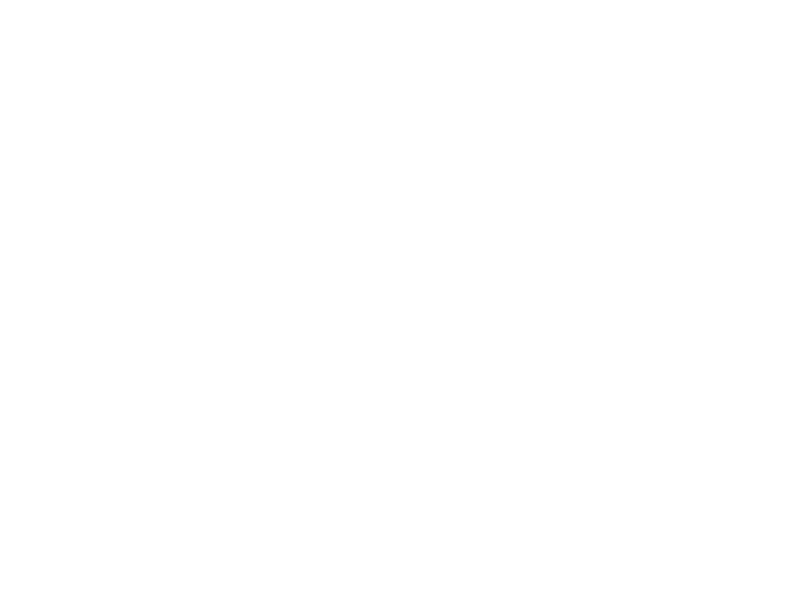
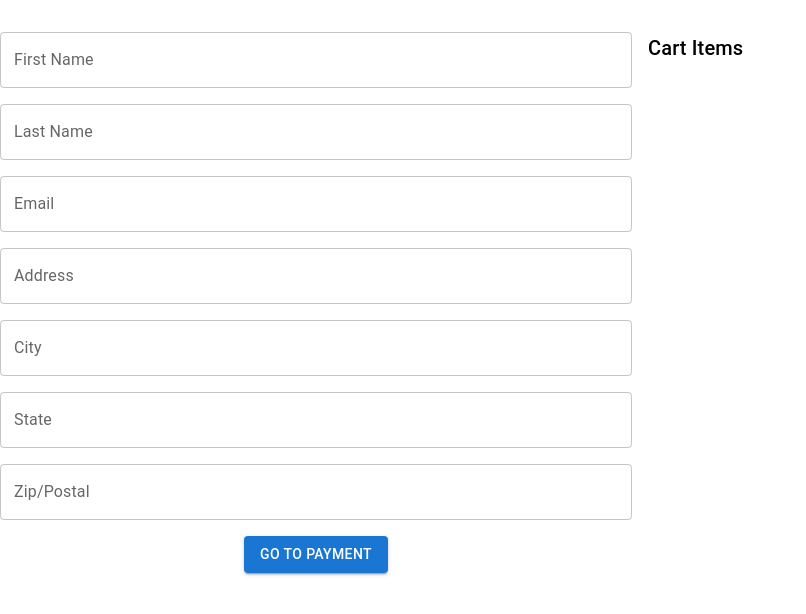
Before and after one commit to priyansh0202-coder/bookStore-frontend, a React (Create React App) app: page /checkout in a window 1280 px wide. Before the commit this address had no page. Shown: the top 614 px of the page, without its empty margins (0-806 px from the left). Built offline with nearby package versions, Linux system fonts and the light colour scheme.

Commit message:
Completed

```diff
--- a/package.json
+++ b/package.json
@@ -5,6 +5,7 @@
   "dependencies": {
     "@emotion/react": "^11.11.4",
     "@emotion/styled": "^11.11.5",
+    "@mui/icons-material": "^5.15.18",
     "@mui/material": "^5.15.15",
     "@reduxjs/toolkit": "^2.2.3",
     "@testing-library/jest-dom": "^5.17.0",
--- a/src/App.js
+++ b/src/App.js
@@ -4,6 +4,7 @@
 import { Provider } from "react-redux"
 import store from "./redux/store";
 import Cart from "./pages/Cart";
+import CheckOut from "./pages/CheckOut";
 
 function App() {
   return (
@@ -14,6 +15,7 @@
             <Route path="/" element={<Books />} />
             <Route path="/add" element={<Add />} />
             <Route path="/cart" element={<Cart />} />
+            <Route path="/checkout" element={<CheckOut />} />
           </Routes>
         </BrowserRouter>
       </Provider>
--- a/src/pages/Books.jsx
+++ b/src/pages/Books.jsx
@@ -1,12 +1,15 @@
 import React, { useEffect, useState } from 'react';
 import axios from 'axios';
 import { Link } from 'react-router-dom';
-import { Card, CardContent, Typography, Button, AppBar, Toolbar, IconButton, Badge, Grid } from '@mui/material';
+import { Card, CardContent, Typography, Button, AppBar, Toolbar, IconButton, Badge, Grid, TextField } from '@mui/material';
 import { useDispatch, useSelector } from 'react-redux';
 import { addtoCart } from '../redux/cartSlice';
+import SearchIcon from '@mui/icons-material/Search';
+
 
 const Books = () => {
     const [books, setBooks] = useState([]);
+    const [filteredBooks, setFilteredBooks] = useState([]);
     const dispatch = useDispatch();
     const cartItems = useSelector(state => state.cart.cart);
 
@@ -15,12 +18,26 @@
             try {
                 const response = await axios.get('http://localhost:8000/book');
                 setBooks(response.data);
+                setFilteredBooks(response.data);
             } catch (error) {
                 console.log(error);
             }
         };
         fetchAllBooks();
     }, []);
+
+    const handleSearch = () => {
+        if (searchVal === "") {
+            setFilteredBooks(books);
+        } else {
+            const filterBySearch = books.filter((item) =>
+                item.title.toLowerCase().includes(searchVal.toLowerCase())
+            );
+            setFilteredBooks(filterBySearch);
+        }
+    };
+
+    const [searchVal, setSearchVal] = useState("");
 
     return (
         <div style={{ display: 'flex', flexDirection: 'column', minHeight: '100vh', backgroundColor: " black" }}>
@@ -31,6 +48,20 @@
                             Books Store
                         </Typography>
                     </Link>
+                    <div style={{ display: 'flex', alignItems: 'center' }}>
+                        <TextField
+                            type='search'
+                            value={searchVal}
+                            onChange={(e) => setSearchVal(e.target.value)}
+                            placeholder="Search books..."
+                            variant="outlined"
+                            size="small"
+                            style={{ marginRight: 10 }}
+                        />
+                        <IconButton onClick={handleSearch}>
+                            <SearchIcon />
+                        </IconButton>
+                    </div>
                     <IconButton component={Link} to="/cart" style={{ color: 'inherit' }}>
                         <Badge badgeContent={cartItems.length} color="error">
                             Cart
@@ -46,7 +77,7 @@
                     </Link>
                 </Button>
                 <Grid container spacing={2} justifyContent="center">
-                    {books.map((book) => (
+                    {filteredBooks.map((book) => (
                         <Grid item key={book.id} xs={12} sm={6} md={4}>
                             <Card style={{ marginBottom: 16, backgroundColor: "gray", maxWidth: 450 }}>
                                 <CardContent style={{ display: 'flex', flexDirection: 'column', alignItems: 'center' }}>
@@ -75,9 +106,8 @@
                         </Grid>
                     ))}
                 </Grid>
-
             </div>
-        </div >
+        </div>
     );
 };
 
--- a/src/pages/Cart.jsx
+++ b/src/pages/Cart.jsx
@@ -2,7 +2,7 @@
 import { Link } from 'react-router-dom';
 import { Card, CardContent, Typography, Button, AppBar, Toolbar, IconButton, Badge, Grid } from '@mui/material';
 import { useDispatch, useSelector } from 'react-redux';
-import { removeFromCart } from '../redux/cartSlice';
+import { addtoCart, removeFromCart } from '../redux/cartSlice';
 
 
 const Cart = () => {
@@ -47,7 +47,7 @@
                 <h1>Your Cart</h1>
                 {cartItems.length === 0 ? (
                     <Typography variant="body1">
-                        Your cart is empty.
+                        Your cart is empty
                     </Typography>
                 ) : (
                     <Grid container spacing={2} justifyContent="center">
@@ -75,8 +75,15 @@
                 <Typography variant='h6' component='div' style={{ marginTop: 16 }}>
                     Total Price: ${calculateTotalPrice()}
                 </Typography>
-                <Button variant='contained' color='primary' style={{ marginTop: 16 }}>
-                    Checkout
+                <Button variant='contained' color='primary' style={{ marginTop: 16 }} onClick={(item) => dispatch(addtoCart({
+                    cover: item.cover,
+                    title: item.title,
+                    desc: item.desc,
+                    price: item.price,
+                }))}>
+                    <Link to='/checkout' style={{ textDecoration: 'none', color: 'inherit' }}>
+                        Checkout
+                    </Link>
                 </Button>
             </div>
         </div>
--- /dev/null
+++ b/src/pages/CheckOut.jsx
@@ -0,0 +1,97 @@
+import { Button, Card, CardContent, Grid, TextField, Typography } from '@mui/material';
+import React from 'react';
+import { useSelector } from 'react-redux';
+
+const CheckOut = () => {
+    const cartItems = useSelector(state => state.cart.cart) || [];
+    console.log('Cart Items:', cartItems);
+
+    return (
+        <Grid container spacing={2} alignItems="flex-start" marginTop={2}>
+            <Grid item xs={12} md={6}>
+                <Grid container spacing={2}>
+                    <Grid item xs={12}>
+                        <TextField
+                            fullWidth
+                            label="First Name"
+                            variant="outlined"
+                        />
+                    </Grid>
+                    <Grid item xs={12}>
+                        <TextField
+                            fullWidth
+                            label="Last Name"
+                            variant="outlined"
+                        />
+                    </Grid>
+                    <Grid item xs={12}>
+                        <TextField
+                            fullWidth
+                            label="Email"
+                            variant="outlined"
+                        />
+                    </Grid>
+                    <Grid item xs={12}>
+                        <TextField
+                            fullWidth
+                            label="Address"
+                            variant="outlined"
+                        />
+                    </Grid>
+                    <Grid item xs={12}>
+                        <TextField
+                            fullWidth
+                            label="City"
+                            variant="outlined"
+                        />
+                    </Grid>
+                    <Grid item xs={12}>
+                        <TextField
+                            fullWidth
+                            label="State"
+                            variant="outlined"
+                        />
+                    </Grid>
+                    <Grid item xs={12}>
+                        <TextField
+                            fullWidth
+                            label="Zip/Postal"
+                            variant="outlined"
+                        />
+                    </Grid>
+                    <Grid item xs={12} style={{ textAlign: 'center' }}>
+                        <Button variant='contained' color='primary'>Go to payment</Button>
+                    </Grid>
+                </Grid>
+            </Grid>
+
+            <Grid item xs={6} md={3}>
+                <Typography variant='h6' gutterBottom>Cart Items</Typography>
+                <Grid container spacing={2}>
+                    {cartItems.filter(item => item && item.title).map((item, index) => (
+                        <Grid item key={index} xs={10}>
+                            <Card style={{ backgroundColor: "white", marginRight: 10 }}>
+                                <CardContent style={{ display: 'flex', flexDirection: 'column', alignItems: 'center' }}>
+                                    {item.cover && <img src={`/upload/${item.cover}`} alt='Book Cover' style={{ height: 150, width: '100%', objectFit: 'cover', marginBottom: 8 }} />}
+                                    <Typography variant='h6'>
+                                        {item.title}
+                                    </Typography>
+                                    <Typography variant='body2' color='textSecondary' style={{ marginBottom: 8 }}>
+                                        {item.desc}
+                                    </Typography>
+                                    {item.price !== undefined && (
+                                        <Typography variant='body1' style={{ marginTop: 8 }}>
+                                            Price: ${item.price.toFixed(2)}
+                                        </Typography>
+                                    )}
+                                </CardContent>
+                            </Card>
+                        </Grid>
+                    ))}
+                </Grid>
+            </Grid>
+        </Grid>
+    );
+};
+
+export default CheckOut;
```
Also changed, not shown: 1 other file (tests, documents, lock files or other folders).
